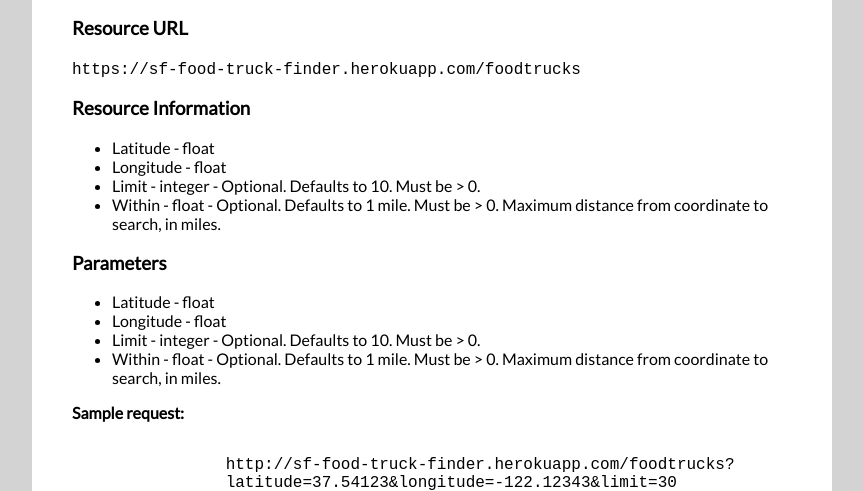
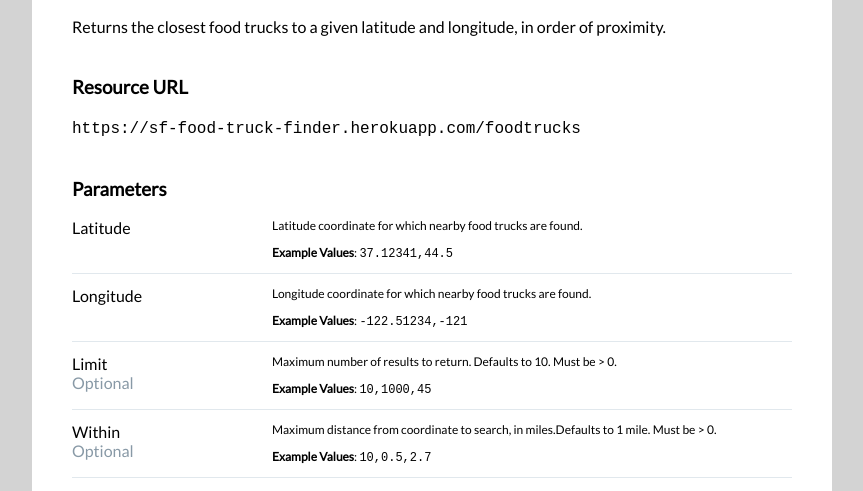
Before and after one commit to skeller88/SF-Food-Truck-Finder-Python, a website: page app/index.html in a window 1280 px wide. Shown: the part 325-816 px from the top of the page, without its empty margins (208-1071 px from the left). Drawn offline with nearby package versions, Linux system fonts and the light colour scheme; files that its build step writes are made by us from their sources.

Commit message:
Style parameters.

```diff
--- a/app/index.html
+++ b/app/index.html
@@ -26,24 +26,46 @@
                         <span class="sk-ep-method"> GET</span>
                         <span class="sk-ep-url">/foodtrucks</span>
                     </h2>
+                    <p>
+                        Returns the closest food trucks to a given latitude and longitude, in order of proximity.
+                    </p>
                 </header>
                 <h3>Resource URL</h3>
                 <code>https://sf-food-truck-finder.herokuapp.com/foodtrucks</code>
-                <h3>Resource Information</h3>
-                <ul>
-                    <li>Latitude - float </li>
-                    <li>Longitude - float </li>
-                    <li>Limit - integer - Optional. Defaults to 10. Must be > 0.
-                    <li>Within - float - Optional. Defaults to 1 mile. Must be > 0. Maximum distance from coordinate to search, in miles.</li>
-                </ul>
 
                 <h3>Parameters</h3>
-                <ul>
-                    <li>Latitude - float </li>
-                    <li>Longitude - float </li>
-                    <li>Limit - integer - Optional. Defaults to 10. Must be > 0.
-                    <li>Within - float - Optional. Defaults to 1 mile. Must be > 0. Maximum distance from coordinate to search, in miles.</li>
-                </ul>
+                <div class='sk-parameters'>
+                    <div class='sk-param'>
+                        <span class='sk-param-name'>
+                            Latitude
+                        </span>
+                            <p class='sk-param-desc'>Latitude coordinate for which nearby food trucks are found.</p>
+                            <p><strong>Example Values</strong>: <code>37.12341,44.5</code></p>
+                    </div>
+                    <div class='sk-param'>
+                        <span class='sk-param-name'>
+                            Longitude
+                        </span>
+                            <p class='sk-param-desc'>Longitude coordinate for which nearby food trucks are found.</p>
+                            <p><strong>Example Values</strong>: <code>-122.51234,-121</code></p>
+                    </div>
+                    <div class='sk-param'>
+                        <span class='sk-param-name'>
+                            Limit
+                            <span>Optional</span>
+                        </span>
+                            <p class='sk-param-desc'>Maximum number of results to return. Defaults to 10. Must be > 0.</p>
+                            <p><strong>Example Values</strong>: <code>10,1000,45</code></p>
+                    </div>
+                    <div class='sk-param'>
+                        <span class='sk-param-name'>
+                            Within
+                            <span>Optional</span>
+                        </span>
+                            <p class='sk-param-desc'>Maximum distance from coordinate to search, in miles.Defaults to 1 mile. Must be > 0.</p>
+                            <p><strong>Example Values</strong>: <code>10,0.5,2.7</code></p>
+                    </div>
+                </div>
                 <p><b>Sample request:</b>
                 <pre><code>
                 http://sf-food-truck-finder.herokuapp.com/foodtrucks?
--- a/app/less/main.less
+++ b/app/less/main.less
@@ -42,3 +42,25 @@ a:hover {
 }
 
 /* Endpoint */
+h3 {
+    margin-top: 40px;
+}
+
+.sk-param {
+    border-bottom: solid 1px #e1e8ed;
+    .sk-param-name {
+        display: block;
+        float: left;
+
+        span {
+            color: #8899a6;
+            display: block;
+            font-weight: normal;
+        }
+    }
+
+    p {
+        font-size: 12px;
+        margin-left: 200px;
+    }
+}
```
